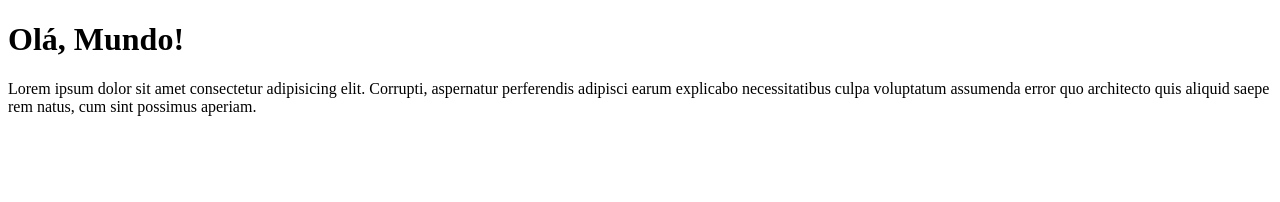
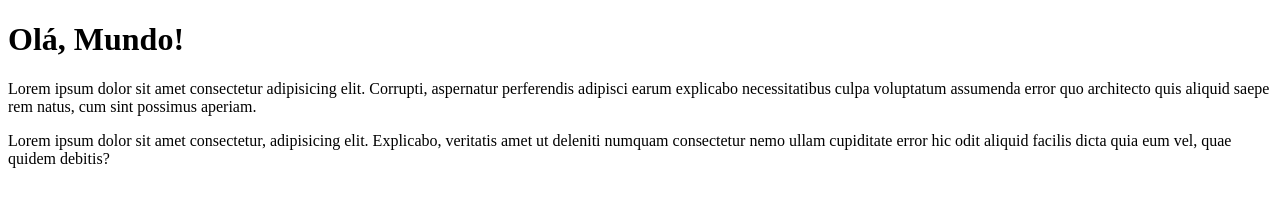
Before and after one commit to SolonDiego/Ola-mundo, a plain HTML site: page site-exemplo/index.html in a window 1280 px wide. Drawn offline with Linux system fonts and the light colour scheme.

Commit message:
adcionei um páragrafo

```diff
--- a/site-exemplo/index.html
+++ b/site-exemplo/index.html
@@ -8,5 +8,6 @@
 <body>
     <h1>Olá, Mundo!</h1>
     <p>Lorem ipsum dolor sit amet consectetur adipisicing elit. Corrupti, aspernatur perferendis adipisci earum explicabo necessitatibus culpa voluptatum assumenda error quo architecto quis aliquid saepe rem natus, cum sint possimus aperiam.</p>
+    <p>Lorem ipsum dolor sit amet consectetur, adipisicing elit. Explicabo, veritatis amet ut deleniti numquam consectetur nemo ullam cupiditate error hic odit aliquid facilis dicta quia eum vel, quae quidem debitis?</p>
 </body>
 </html>
```
